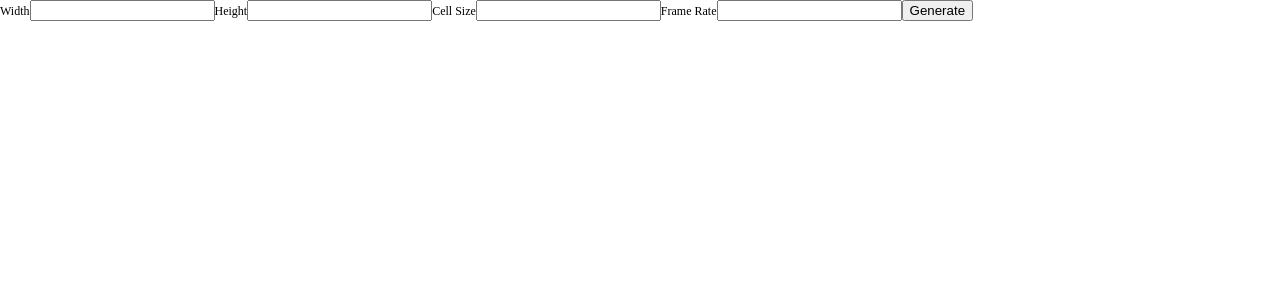
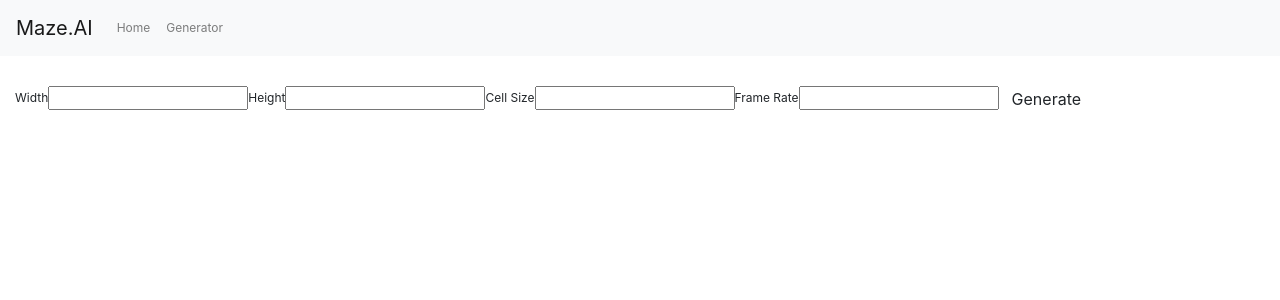
Before and after one commit to c-butcher/maze-ai, a Node server app: page /generate in a window 1280 px wide. Shown: the top 300 px of the page. Run offline with Node 20, Linux system fonts and the light colour scheme; some libraries are stand-ins or nearby versions.

Commit message:
[WIP] - Updating theme.

```diff
--- a/public/scripts/controller.js
+++ b/public/scripts/controller.js
@@ -2,7 +2,9 @@ function Controller(width, height, cellSize) {
     this.width     = width;
     this.height    = height;
     this.cellSize  = cellSize;
+    this.container = null;
     this.frameRate = 30;
+    this.canvas    = null;
     this.maze      = new Maze(width, height, cellSize);
 
     this.inputs = {
@@ -46,10 +48,15 @@ function Controller(width, height, cellSize) {
                 this.maze.reset(this.width, this.height, this.cellSize);
 
                 frameRate(this.frameRate);
-                resizeCanvas(this.maze.width, this.maze.height);
 
                 this.start();
+
+                this.canvas.resizeCanvas(this.maze.width, this.maze.height);
             }
+        }
+
+        if (inputs.container) {
+            this.container = inputs.container;
         }
 
         if (inputs.save) {
@@ -90,6 +97,7 @@ function Controller(width, height, cellSize) {
         this.maze.initialize();
 
         this.canvas = createCanvas(this.maze.width, this.maze.height);
+        this.canvas.parent(this.container);
 
         loop();
     };
--- a/public/scripts/main.js
+++ b/public/scripts/main.js
@@ -10,6 +10,7 @@ function setup() {
     });
 
     controller.initialize({
+        container: document.getElementById('maze-generator'),
         width: document.getElementById('maze-width'),
         height: document.getElementById('maze-height'),
         cellSize: document.getElementById('maze-cell-size'),
@@ -26,5 +27,5 @@ function draw() {
 }
 
 function updateWindow() {
-    resizeCanvas(maze.width, maze.height);
+    //resizeCanvas(maze.width, maze.height);
 }
--- a/views/mazes/generator.pug
+++ b/views/mazes/generator.pug
@@ -1,35 +1,27 @@
-html
-    head
-        title Maze Generator
+extends ../layout.pug
 
-        script(src="https://cdnjs.cloudflare.com/ajax/libs/jquery/3.3.1/jquery.min.js" integrity="sha256-FgpCb/KJQlLNfOu91ta32o/NMZxltwRo8QtmkMRdAu8=" crossorigin="anonymous")
-        script(src="https://cdnjs.cloudflare.com/ajax/libs/jqueryui/1.12.1/jquery-ui.min.js" integrity="sha256-KM512VNnjElC30ehFwehXjx1YCHPiQkOPmqnrWtpccM=" crossorigin="anonymous")
+block append scripts
+    script(type="text/javascript" src='/web/p5/p5.min.js')
+    script(type="text/javascript" src='/web/scripts/tile.js')
+    script(type="text/javascript" src='/web/scripts/maze.js')
+    script(type="text/javascript" src='/web/scripts/controller.js')
+    script(type="text/javascript" src='/web/scripts/main.js')
 
-        script(type="text/javascript" src='/web/p5/p5.min.js')
-        script(type="text/javascript" src='/web/scripts/tile.js')
-        script(type="text/javascript" src='/web/scripts/maze.js')
-        script(type="text/javascript" src='/web/scripts/controller.js')
-        script(type="text/javascript" src='/web/scripts/main.js')
+block content
+        div(class="row")
+            div(class="col-lg-12")
+                section(id="maze-generator" class="my-4 text-center")
+                section(id="controller" class="controller" title="Controls")
+                    label(for="maze-width") Width
+                    input(id="maze-width" name="maze-width" type="number")
 
-        link(type="text/css" rel="stylesheet" href="/web/styles/reset.css")
-        link(type="text/css" rel="stylesheet" href="/web/styles/main.css")
+                    label(for="maze-height") Height
+                    input(id="maze-height" name="maze-height" type="number")
 
-        link(rel="stylesheet" href="https://cdnjs.cloudflare.com/ajax/libs/jqueryui/1.12.1/jquery-ui.theme.min.css" integrity="sha256-AjyoyaRtnGVTywKH/Isxxu5PXI0s4CcE0BzPAX83Ppc=" crossorigin="anonymous")
-        link(rel="stylesheet" href="https://cdnjs.cloudflare.com/ajax/libs/jqueryui/1.12.1/themes/base/jquery-ui.min.css" integrity="sha256-sEGfrwMkIjbgTBwGLVK38BG/XwIiNC/EAG9Rzsfda6A=" crossorigin="anonymous")
-    body
-        h1= title
+                    label(for="maze-cell-size") Cell Size
+                    input(id="maze-cell-size" name="maze-cell-size" type="number")
 
-        section(id="controller" class="controller" title="Controls")
-            label(for="maze-width") Width
-            input(id="maze-width" name="maze-width" type="number")
+                    label(for="maze-frame-rate") Frame Rate
+                    input(id="maze-frame-rate" name="maze-frame-rate" type="number")
 
-            label(for="maze-height") Height
-            input(id="maze-height" name="maze-height" type="number")
-
-            label(for="maze-cell-size") Cell Size
-            input(id="maze-cell-size" name="maze-cell-size" type="number")
-
-            label(for="maze-frame-rate") Frame Rate
-            input(id="maze-frame-rate" name="maze-frame-rate" type="number")
-
-            button(id="maze-restart" class="btn btn-default" type="button") Generate
+                    button(id="maze-restart" class="btn btn-default" type="button") Generate
```
